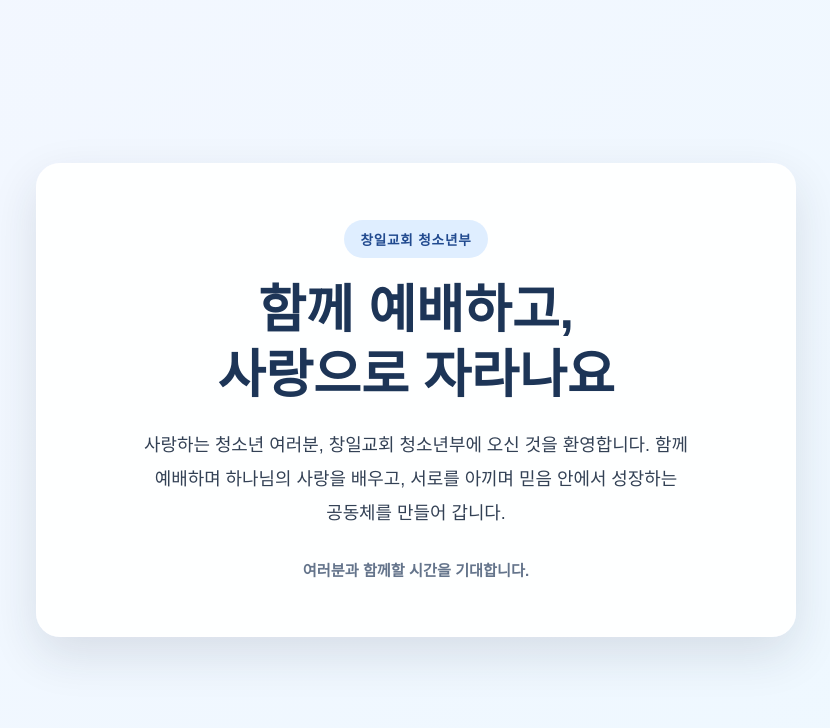
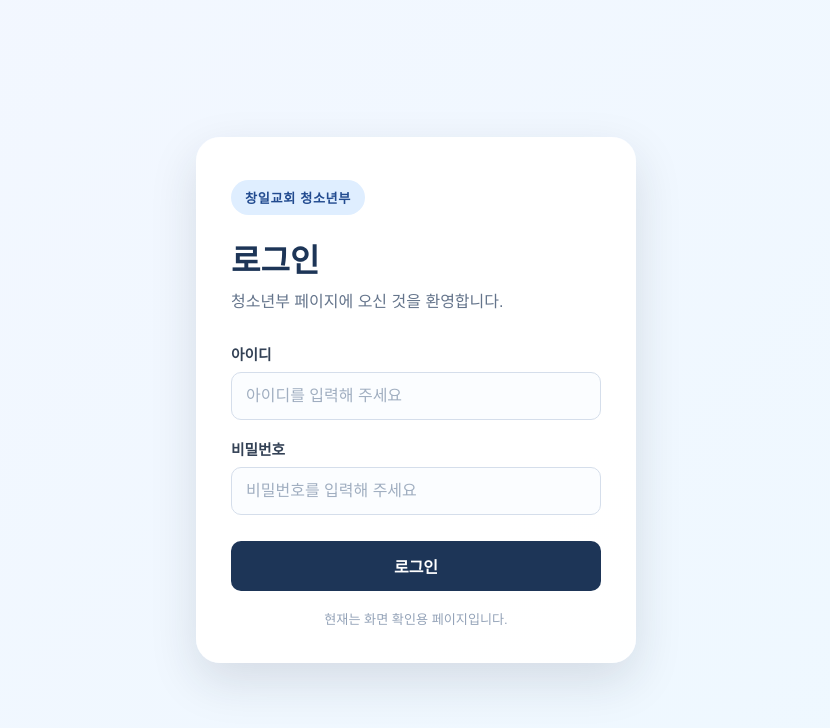
Before and after one commit to MOON-TAE-JOON/chyouth-web, a plain HTML site: page index.html in a window 1280 px wide. Shown: the whole page, without its empty margins (224-1054 px from the left). Drawn offline with Linux system fonts and the light colour scheme.

Commit message:
Add visual login page and preserve youth introduction as main page

```diff
--- a/index.html
+++ b/index.html
@@ -4,7 +4,7 @@
     <meta charset="UTF-8" />
     <meta name="viewport" content="width=device-width, initial-scale=1.0" />
     <meta name="theme-color" content="#1d3557" />
-    <title>창일교회 청소년부</title>
+    <title>로그인 | 창일교회 청소년부</title>
     <style>
       * { box-sizing: border-box; }
       body {
@@ -18,57 +18,67 @@
         color: #1f2a37;
       }
       main {
-        width: min(100%, 760px);
-        padding: clamp(32px, 7vw, 56px);
-        border: 1px solid rgba(255, 255, 255, 0.8);
+        width: min(100%, 440px);
+        padding: 42px 34px 34px;
+        border: 1px solid rgba(255, 255, 255, 0.85);
         border-radius: 24px;
-        background: rgba(255, 255, 255, 0.92);
-        box-shadow: 0 18px 48px rgba(31, 42, 55, 0.12);
-        text-align: center;
+        background: rgba(255, 255, 255, 0.94);
+        box-shadow: 0 18px 48px rgba(31, 42, 55, 0.13);
       }
       .tag {
         display: inline-block;
         margin-bottom: 20px;
-        padding: 9px 16px;
+        padding: 8px 14px;
         border-radius: 999px;
         background: #dfeeff;
         color: #214a8f;
-        font-size: 0.85rem;
+        font-size: 0.82rem;
         font-weight: 700;
-        letter-spacing: 0.06em;
+        letter-spacing: 0.05em;
       }
-      h1 {
-        margin: 0 0 20px;
-        color: #1d3557;
-        font-size: clamp(2rem, 6vw, 3.25rem);
-        line-height: 1.25;
+      h1 { margin: 0 0 8px; color: #1d3557; font-size: 2rem; }
+      .description { margin: 0 0 28px; color: #64748b; line-height: 1.65; }
+      label { display: block; margin: 18px 0 8px; color: #334155; font-size: 0.92rem; font-weight: 700; }
+      input {
+        width: 100%;
+        min-height: 48px;
+        padding: 12px 14px;
+        border: 1px solid #d5deeb;
+        border-radius: 10px;
+        background: #fbfdff;
+        color: #1f2a37;
+        font: inherit;
       }
-      p {
-        max-width: 580px;
-        margin: 0 auto;
-        color: #334155;
-        font-size: clamp(1rem, 2.5vw, 1.12rem);
-        line-height: 1.9;
-        word-break: keep-all;
+      input::placeholder { color: #a0aec0; }
+      .login-button {
+        display: grid;
+        place-items: center;
+        width: 100%;
+        min-height: 50px;
+        margin-top: 26px;
+        border-radius: 10px;
+        background: #1d3557;
+        color: #fff;
+        font-weight: 700;
+        text-decoration: none;
+        transition: background 160ms ease, transform 160ms ease;
       }
-      .welcome {
-        margin-top: 28px;
-        color: #64748b;
-        font-size: 0.95rem;
-        font-weight: 600;
-      }
+      .login-button:hover { background: #214a8f; transform: translateY(-1px); }
+      .note { margin: 18px 0 0; color: #94a3b8; font-size: 0.82rem; text-align: center; }
+      @media (max-width: 480px) { main { padding: 34px 24px 28px; } }
     </style>
   </head>
   <body>
     <main>
       <div class="tag">창일교회 청소년부</div>
-      <h1>함께 예배하고,<br />사랑으로 자라나요</h1>
-      <p>
-        사랑하는 청소년 여러분, 창일교회 청소년부에 오신 것을 환영합니다.
-        함께 예배하며 하나님의 사랑을 배우고, 서로를 아끼며 믿음 안에서
-        성장하는 공동체를 만들어 갑니다.
-      </p>
-      <div class="welcome">여러분과 함께할 시간을 기대합니다.</div>
+      <h1>로그인</h1>
+      <p class="description">청소년부 페이지에 오신 것을 환영합니다.</p>
+      <label for="user-id">아이디</label>
+      <input id="user-id" type="text" placeholder="아이디를 입력해 주세요" autocomplete="username" />
+      <label for="password">비밀번호</label>
+      <input id="password" type="password" placeholder="비밀번호를 입력해 주세요" autocomplete="current-password" />
+      <a class="login-button" href="main.html">로그인</a>
+      <p class="note">현재는 화면 확인용 페이지입니다.</p>
     </main>
   </body>
 </html>
```
Also changed, not shown: main.html (added, +74 -0 lines).
